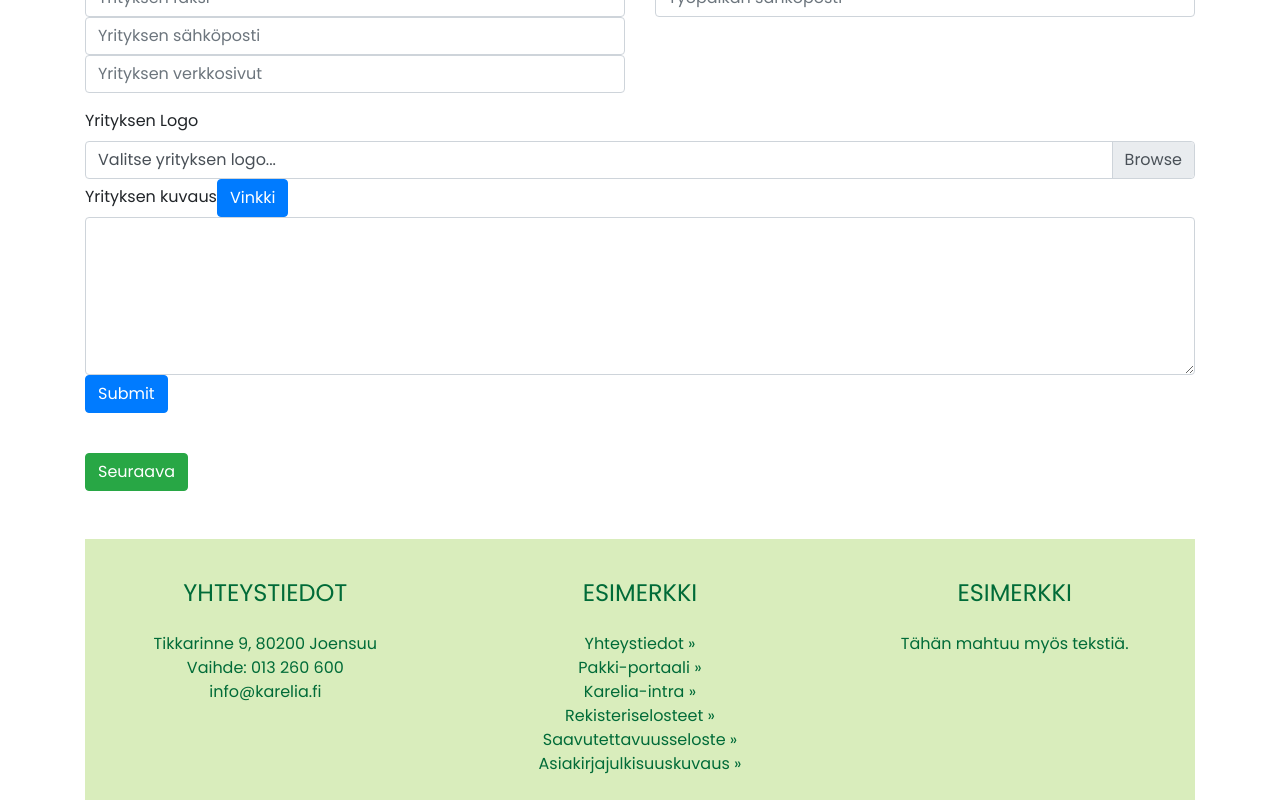
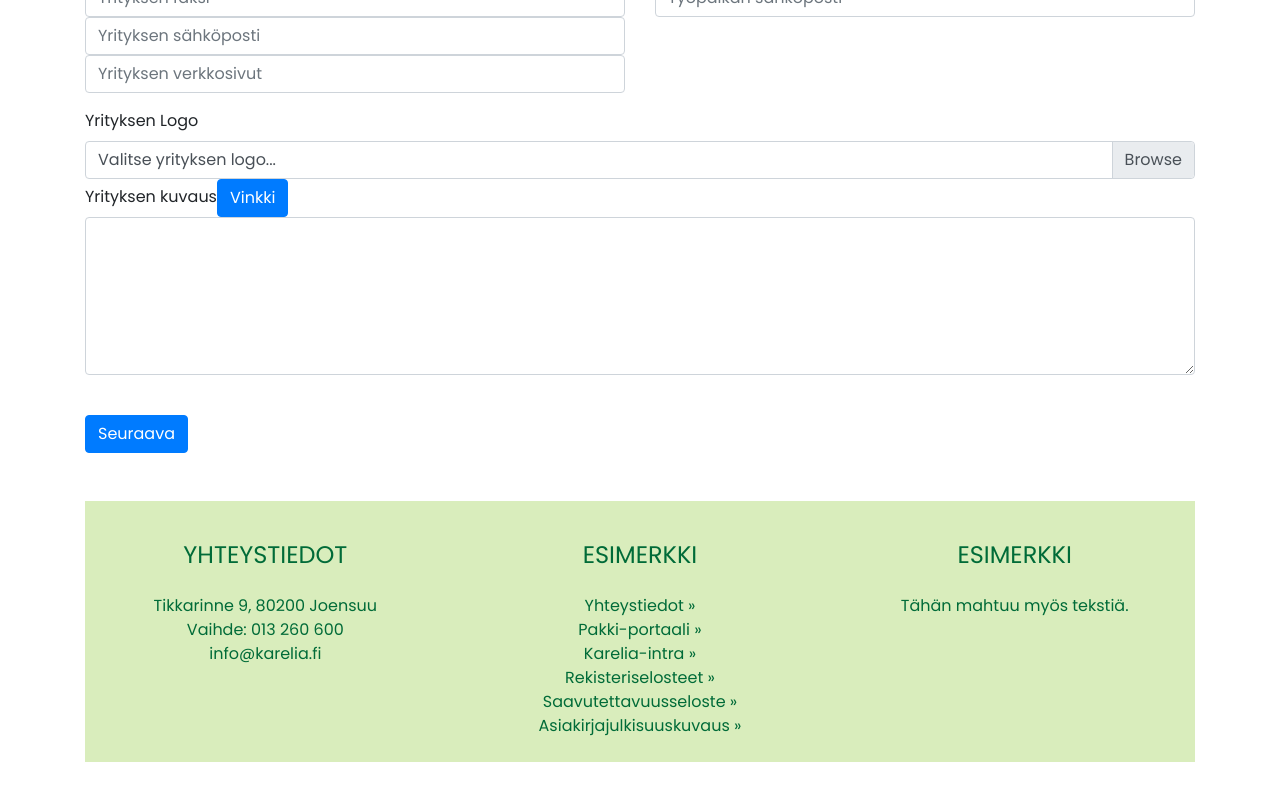
Before and after one commit to APartanen/React-projekti, a React (Create React App) app in the folder client/: page /uusilomake1 in a window 1280 px wide. Shown: the part 853-1653 px from the top of the page. After the commit the page ends 1615 px from the top, so only its background shows below. Built offline with nearby package versions, Linux system fonts and the light colour scheme.

Commit message:
Lomakkeiden kutsupäivitykset

```diff
--- a/client/src/components/Lomake.js
+++ b/client/src/components/Lomake.js
@@ -2,6 +2,7 @@ import React, { useState } from "react";
 import { Col, Row, Form, Button, Container, Modal } from "react-bootstrap";
 import * as ReactBootstrap from "react-bootstrap";
 import { NavLink } from "react-router-dom";
+
 
 // alustava lomake
 const Lomake = (props) => {
@@ -11,6 +12,11 @@ const Lomake = (props) => {
 
   const call = props.call;
   const tiedot = props.array;
+
+  let kaikki = props.kaikki;
+  const kaikkiCall = props.kaikkiCall;
+
+
 
   const [submitted, setSubmitted] = useState([]);
   const [field1, setField1] = useState("");
@@ -29,6 +35,9 @@ const Lomake = (props) => {
 
   const [date1, setDate1] = useState("");
   const [date2, setDate2] = useState("");
+
+
+
 
   const submit = (event) => {
     event.preventDefault();
@@ -52,10 +61,20 @@ const Lomake = (props) => {
         loppupvm: date2,
       },
     ];
-    //aiheuttaa mount errorin?
+
+    //päivittää kaikkitiedot arrayn kohdan tiedot1
+    kaikki[0] = submitValues;
+
+    //ignore
     setSubmitted(submitValues);
-    console.log(submitValues);
     call(submitValues);
+
+    //setKaikkitiedot kutsu - kopio kaikki tiedot kohdalla, missä on muokattu arrayn kohtaa, muut jätetty rauhaan
+    kaikkiCall(kaikki)
+
+
+
+
   };
 
   const handleChangeField1 = (event) => {
@@ -319,21 +338,15 @@ const Lomake = (props) => {
           </Col>
         </Row>
 
-        <Form.Row>
-          <Col>
-            <Button variant="primary" type="submit">
-              {" "}
-              Submit{" "}
-            </Button>
-          </Col>
-        </Form.Row>
+
 
         <div className="links">
           <NavLink to="uusilomake2">
-            <Button variant="success">Seuraava</Button>
+            <Button variant="primary" type="submit">Seuraava</Button>
           </NavLink>
         </div>
       </Form>
+
     </div>
   );
 };
--- a/client/src/components/Lomake2.js
+++ b/client/src/components/Lomake2.js
@@ -52,6 +52,10 @@ const Lomake2 = (props) => {
   const [date1, setDate1] = useState("");
   const [date2, setDate2] = useState("");
 
+  let kaikki = props.kaikki;
+  const kaikkiCall = props.kaikkiCall;
+
+
   const submit = (event) => {
     event.preventDefault();
 
@@ -70,9 +74,16 @@ const Lomake2 = (props) => {
         loppupvm: date2,
       },
     ];
-    //aiheuttaa mount errorin?
-    setSubmitted(submitValues);
-    call(submitValues);
+
+       //päivittää kaikkitiedot arrayn kohdan tiedot1
+       kaikki[2] = submitValues;
+
+       //ignore
+       setSubmitted(submitValues);
+       call(submitValues);
+
+       //setKaikkitiedot kutsu - kopio kaikki tiedot kohdalla, missä on muokattu arrayn kohtaa, muut jätetty rauhaan
+       kaikkiCall(kaikki)
   };
 
   const handleChangeField1 = (event) => {
--- a/client/src/components/Lomake3.js
+++ b/client/src/components/Lomake3.js
@@ -19,6 +19,11 @@ const Lomake3 = (props) => {
   const call = props.call;
   const tiedot = props.array;
 
+  let kaikki = props.kaikki;
+  const kaikkiCall = props.kaikkiCall;
+
+
+  const [submitted, setSubmitted] = useState([]);
   const [field1, setField1] = useState("");
   const [field2, setField2] = useState("");
   const [field3, setField3] = useState("");
@@ -49,9 +54,16 @@ const Lomake3 = (props) => {
         lisätiedot: field11,
       },
     ];
-    //aiheuttaa mount errorin?
-    call(tiedot.concat(submitValues));
-    console.log("lomake3", submitValues);
+       //päivittää kaikkitiedot arrayn kohdan tiedot1
+       kaikki[3] = submitValues;
+
+       //ignore
+       setSubmitted(submitValues);
+       call(submitValues);
+
+       //setKaikkitiedot kutsu - kopio kaikki tiedot kohdalla, missä on muokattu arrayn kohtaa, muut jätetty rauhaan
+       kaikkiCall(kaikki)
+
   };
 
   const handleChangeField1 = (event) => {
--- a/client/src/components/Lomake4.js
+++ b/client/src/components/Lomake4.js
@@ -6,6 +6,10 @@ const Lomake4 = (props) => {
   const call = props.call;
   const tiedot = props.array;
 
+  let kaikki = props.kaikki;
+  const kaikkiCall = props.kaikkiCall;
+
+  const [submitted, setSubmitted] = useState([]);
   const [field1, setField1] = useState("");
   const [field2, setField2] = useState("");
   const [field3, setField3] = useState("");
@@ -26,8 +30,15 @@ const Lomake4 = (props) => {
         kirjallisuus: field6,
       },
     ];
-    //aiheuttaa mount errorin?
-    call(tiedot.concat(submitValues));
+       //päivittää kaikkitiedot arrayn kohdan tiedot1
+       kaikki[4] = submitValues;
+
+       //ignore
+       setSubmitted(submitValues);
+       call(submitValues);
+
+       //setKaikkitiedot kutsu - kopio kaikki tiedot kohdalla, missä on muokattu arrayn kohtaa, muut jätetty rauhaan
+       kaikkiCall(kaikki)
   };
 
   const handleChangeField1 = (event) => {
--- a/client/src/components/Lomake5.js
+++ b/client/src/components/Lomake5.js
@@ -6,6 +6,11 @@ const Lomake5 = (props) => {
   const call = props.call;
   const tiedot = props.array;
 
+  let kaikki = props.kaikki;
+  const kaikkiCall = props.kaikkiCall;
+
+
+  const [submitted, setSubmitted] = useState([]);
   const [field1, setField1] = useState("");
   const [field2, setField2] = useState("");
   const [field3, setField3] = useState("");
@@ -24,8 +29,15 @@ const Lomake5 = (props) => {
         asuminen: field5,
       },
     ];
-    //aiheuttaa mount errorin?
-    call(tiedot.concat(submitValues));
+        //päivittää kaikkitiedot arrayn kohdan tiedot1
+        kaikki[5] = submitValues;
+
+        //ignore
+        setSubmitted(submitValues);
+        call(submitValues);
+
+        //setKaikkitiedot kutsu - kopio kaikki tiedot kohdalla, missä on muokattu arrayn kohtaa, muut jätetty rauhaan
+        kaikkiCall(kaikki)
   };
 
   const handleChangeField1 = (event) => {
--- a/client/src/components/Lomake6.js
+++ b/client/src/components/Lomake6.js
@@ -27,7 +27,11 @@ const Lomake6 = (props) => {
 
   const call = props.call;
   const tiedot = props.array;
+  let kaikki = props.kaikki;
+  const kaikkiCall = props.kaikkiCall;
 
+
+  const [submitted, setSubmitted] = useState([]);
   const [check1, setCheck1] = useState("");
   const [check2, setCheck2] = useState("");
   const [check3, setCheck3] = useState("");
@@ -67,9 +71,15 @@ const Lomake6 = (props) => {
         box8: check8,
       },
     ];
-    //aiheuttaa mount errorin?
-    call(tiedot.concat(submitValues));
-    console.log(submitValues);
+        //päivittää kaikkitiedot arrayn kohdan tiedot1
+        kaikki[6] = submitValues;
+
+        //ignore
+        setSubmitted(submitValues);
+        call(submitValues);
+
+        //setKaikkitiedot kutsu - kopio kaikki tiedot kohdalla, missä on muokattu arrayn kohtaa, muut jätetty rauhaan
+        kaikkiCall(kaikki)
   };
 
   const handleChangeCheck1 = (event) => {
--- a/client/src/components/Lomake7.js
+++ b/client/src/components/Lomake7.js
@@ -21,6 +21,9 @@ const styles = {
 const Lomake7 = (props) => {
   const call = props.call;
   const tiedot = props.array;
+  let kaikki = props.kaikki;
+  const kaikkiCall = props.kaikkiCall;
+
 
   const [submitted, setSubmitted] = useState([]);
   const [field1, setField1] = useState("");
@@ -50,9 +53,15 @@ const Lomake7 = (props) => {
         textarea1: textarea,
       },
     ];
-    //aiheuttaa mount errorin?
-    setSubmitted(submitValues);
-    call(submitValues);
+      //päivittää kaikkitiedot arrayn kohdan tiedot1
+      kaikki[7] = submitValues;
+
+      //ignore
+      setSubmitted(submitValues);
+      call(submitValues);
+
+      //setKaikkitiedot kutsu - kopio kaikki tiedot kohdalla, missä on muokattu arrayn kohtaa, muut jätetty rauhaan
+      kaikkiCall(kaikki)
   };
 
   //tallentaa kenttään kirjoitetun arvon
--- a/client/src/components/Lomake9.js
+++ b/client/src/components/Lomake9.js
@@ -17,6 +17,10 @@ const Lomake9 = (props) => {
   const call = props.call;
   const tiedot = props.array;
 
+  let kaikki = props.kaikki;
+  const kaikkiCall = props.kaikkiCall;
+
+
   const [submitted, setSubmitted] = useState([]);
   const [field1, setField1] = useState("");
   const [field2, setField2] = useState("");
@@ -32,9 +36,15 @@ const Lomake9 = (props) => {
 
       },
     ];
-    //aiheuttaa mount errorin?
-    setSubmitted(submitValues);
-    call(submitValues);
+       //päivittää kaikkitiedot arrayn kohdan tiedot1
+       kaikki[8] = submitValues;
+
+       //ignore
+       setSubmitted(submitValues);
+       call(submitValues);
+
+       //setKaikkitiedot kutsu - kopio kaikki tiedot kohdalla, missä on muokattu arrayn kohtaa, muut jätetty rauhaan
+       kaikkiCall(kaikki)
 
   };
 
--- a/client/src/components/PdfCreator.js
+++ b/client/src/components/PdfCreator.js
@@ -24,6 +24,8 @@ const MyDocument = () => (
 const PdfCreator = (props) => {
   const tiedot = props.array;
 
+  console.log(tiedot);
+
   const [field1, setField1] = useState("");
 
   //("Nappi: ", this.state.teksti)}>
--- a/client/src/components/uusilomake.js
+++ b/client/src/components/uusilomake.js
@@ -15,8 +15,8 @@ import PdfCreator from "./PdfCreator";
 import { useState } from "react";
 
 export default function Uusilomake() {
-  const [tiedot, setTiedot] = useState([
-    {
+
+  const [tiedot0, setTiedot0] = useState({
     kenttä1: "field1",
     kenttä2: "field2",
     kenttä3: "field3",
@@ -26,11 +26,9 @@ export default function Uusilomake() {
     box3: "check3",
     box4: "check4",
     textarea: "textarea",
-    },
-  ]);
+  });
 
-  const [tiedot1, setTiedot1] = useState([
-    {
+  const [tiedot1, setTiedot1] = useState({
     perehdytettävä: "?",
     perehdyttäjä: "?",
     yrityksen_nimi: "?",
@@ -46,18 +44,14 @@ export default function Uusilomake() {
     kuvaus: "?",
     alkupvm: "?",
     loppupvm: "?",
-    },
-  ]);
+  });
 
-  const [tiedot2, setTiedot2] = useState([
-    {
+  const [tiedot2, setTiedot2] = useState({
     kenttä1: "?",
     kenttä2: "?",
-    },
-  ]);
+  });
 
-  const [tiedot3, setTiedot3] = useState([
-    {
+  const [tiedot3, setTiedot3] = useState({
     tunnit: "?",
     palkka: "?",
     työsuhde: "?",
@@ -69,18 +63,14 @@ export default function Uusilomake() {
     box5: "?",
     alkupvm: "?",
     loppupvm: "?",
-    },
-  ]);
+  });
 
-  const [tiedot4, setTiedot4] = useState([
-    {
+  const [tiedot4, setTiedot4] = useState({
     työpaikan_tilat: "?",
     Turvallisuusasiat: "?",
-    },
-  ]);
+  });
 
-  const [tiedot5, setTiedot5] = useState([
-    {
+  const [tiedot5, setTiedot5] = useState({
     nimike: "?",
     tehtävat: "?",
     suunnittelu: "?",
@@ -92,32 +82,26 @@ export default function Uusilomake() {
     viat: "?",
     muutTilat: "?",
     lisätiedot: "?",
-    },
-  ]);
+  });
 
-  const [tiedot6, setTiedot6] = useState([
-    {
+  const [tiedot6, setTiedot6] = useState({
     aineisto: "?",
     keskustelut: "?",
     koulutus: "?",
     ilmoitukset: "?",
     tes: "?",
     kirjallisuus: "?",
-    },
-  ]);
+  });
 
-  const [tiedot7, setTiedot7] = useState([
-    {
+  const [tiedot7, setTiedot7] = useState({
     virkistys: "?",
     työkyky: "?",
     vakuutus: "?",
     henkilöstoedut: "?",
     asuminen: "?",
-    },
-  ]);
+  });
 
-  const [tiedot8, setTiedot8] = useState([
-    {
+  const [tiedot8, setTiedot8] = useState({
     muut: "?",
     perehSuunnitelma: "?",
     nimi: "?",
@@ -133,62 +117,77 @@ export default function Uusilomake() {
     box6: "?",
     box7: "?",
     box8: "?",
-    },
+  });
+
+  const [kaikkitiedot, setKaikkitiedot] = useState([
+    tiedot1,
+    tiedot2,
+    tiedot3,
+    tiedot4,
+    tiedot5,
+    tiedot6,
+    tiedot7,
+    tiedot8,
   ]);
 
-  const [kaikkitiedot, setKaikkitiedot] = useState([
-    {
-      tiedot1: tiedot1,
-      tiedot2: tiedot2,
-      tiedot3: tiedot3,
-      tiedot4: tiedot4,
-      tiedot5: tiedot5,
-      tiedot6: tiedot6,
-      tiedot7: tiedot7,
-      tiedot8: tiedot8,
-    },
-  ]);
 
-  console.log(kaikkitiedot);
 
+  /*
+  const [mainTiedot, setMainTiedot] = useState([
+  tiedot1: [],
+  tiedot2: []
+  ])
+*/
+
+
+ //komponentti PDFCreator - lomakkeessa 9
   const PdfSivu = (props) => {
-    return <PdfCreator call={setTiedot} array={tiedot} />;
+    return <PdfCreator array={kaikkitiedot} />;
   };
 
+
+ //lomake sivu ? - komponentti 7
   const testiLomake = (props) => {
-    return <Lomake7 call={setTiedot} array={tiedot} />;
+    return <Lomake7 call={setTiedot0} array={tiedot0} />;
   };
 
+
+
+
+ //lomake - perustiedot 1
   const perusTiedot = (props) => {
-    return <Lomake call={setTiedot1} array={tiedot1} />;
+    return <Lomake call={setTiedot1} array={tiedot1} kaikki = {kaikkitiedot} kaikkiCall = {setKaikkitiedot} />;
   };
 
+ //lomake1 - yrityksen organisaatio
   const organisaatio = (props) => {
-    return <Lomake1 call={setTiedot2} array={tiedot2} />;
+    return <Lomake1 call={setTiedot2} array={tiedot2}  kaikki = {kaikkitiedot} kaikkiCall = {setKaikkitiedot}/>;
   };
 
+
+ //lomake2 - sivu 3 työsopimus
   const tyosopimus = (props) => {
-    return <Lomake2 call={setTiedot3} array={tiedot3} />;
+    return <Lomake2 call={setTiedot3} array={tiedot3} kaikki = {kaikkitiedot} kaikkiCall = {setKaikkitiedot}/>;
   };
 
   const tyoymparisto = (props) => {
-    return <Lomake9 call={setTiedot4} array={tiedot4} />;
+    return <Lomake9 call={setTiedot4} array={tiedot4} kaikki = {kaikkitiedot} kaikkiCall = {setKaikkitiedot}/>;
   };
 
   const tyotehtavat = (props) => {
-    return <Lomake3 call={setTiedot5} array={tiedot5} />;
+    return <Lomake3 call={setTiedot5} array={tiedot5} kaikki = {kaikkitiedot} kaikkiCall = {setKaikkitiedot}/>;
   };
 
   const tehtavaanHaku = (props) => {
-    return <Lomake4 call={setTiedot6} array={tiedot6} />;
+    return <Lomake4 call={setTiedot6} array={tiedot6} kaikki = {kaikkitiedot} kaikkiCall = {setKaikkitiedot} />;
   };
 
   const muuta = (props) => {
-    return <Lomake5 call={setTiedot7} array={tiedot7} />;
+    return <Lomake5 call={setTiedot7} array={tiedot7} kaikki = {kaikkitiedot} kaikkiCall = {setKaikkitiedot}/>;
   };
 
   const viimeistely = (props) => {
-    return <Lomake6 call={setTiedot8} array={tiedot8} />;
+    return <Lomake6 call={setTiedot8} array={tiedot8} kaikki = {kaikkitiedot} kaikkiCall = {setKaikkitiedot}/>;
   };
 
   return (
```
Also changed, not shown: client/src/components/Lomake1.js (+11 -1 lines), 1 other file (tests, documents, lock files or other folders). Lines whose indentation alone changed are shown as unchanged.
